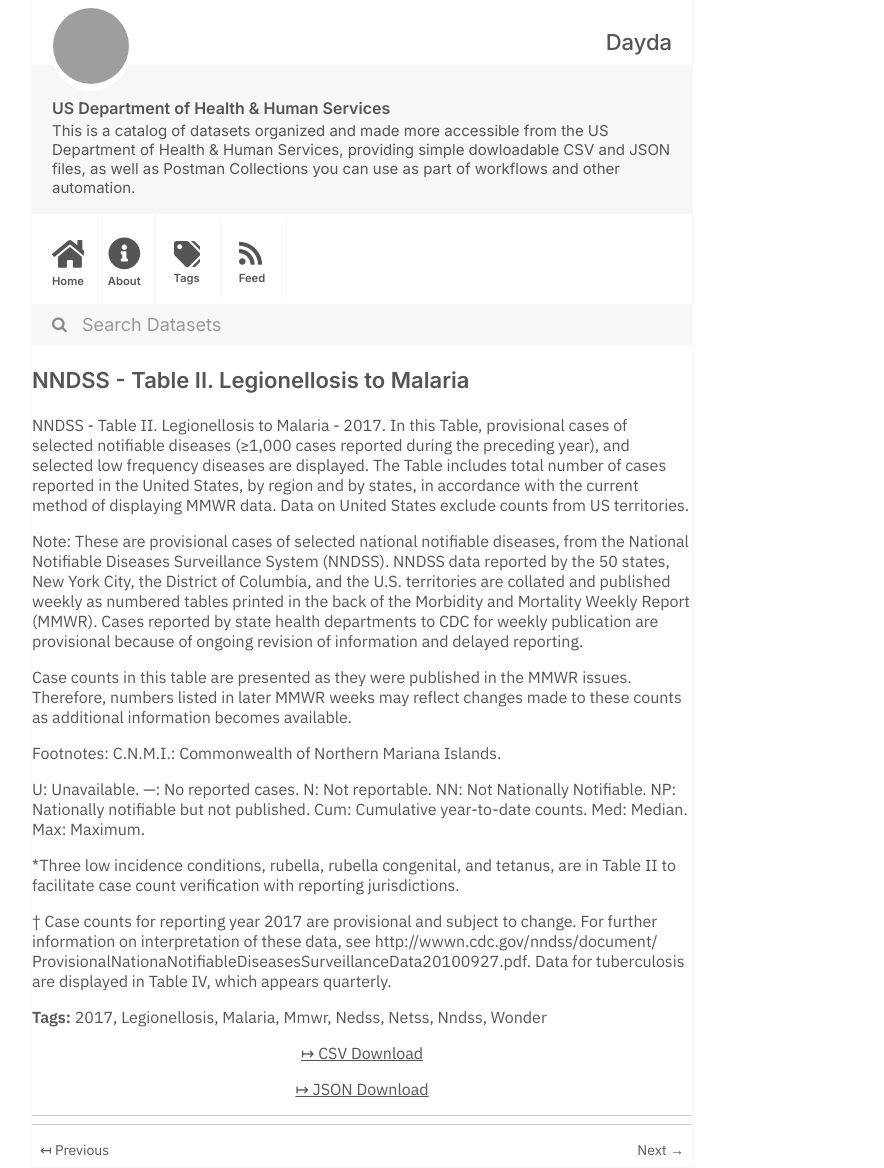
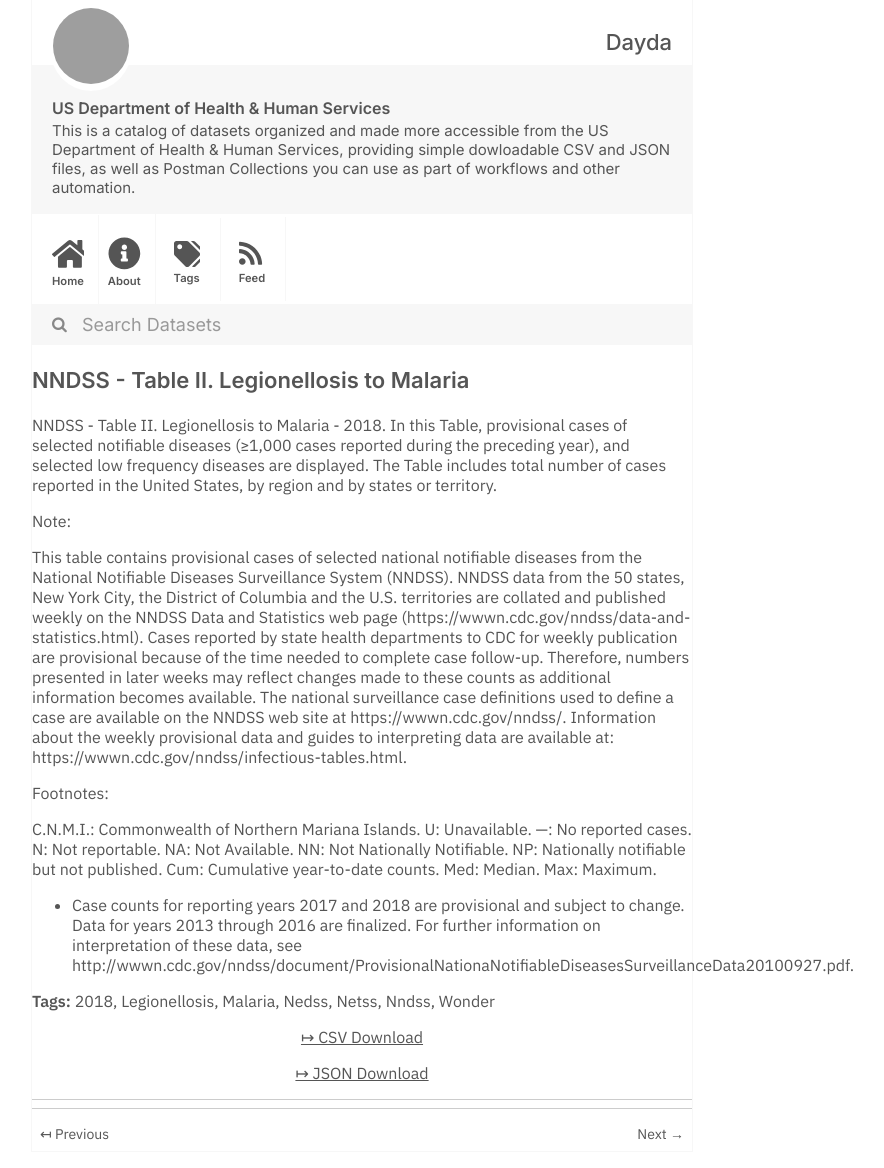
Before and after one commit to dayda-entities/us-department-of-health-and-human-services, a Jekyll site: the page built from _posts/2020-11-10-nndss-table-ii.-legionellosis-to-malaria.md, in a window 1280 px wide. Shown: the whole page, without its empty margins (278-1162 px from the left). Built offline with Jekyll 4.4.1, drawn with Linux system fonts in a browser that asks for light colours; grey boxes are pictures that could not be loaded.

Commit message:
Publish Data

```diff
--- a/_posts/2020-11-10-nndss-table-ii.-legionellosis-to-malaria.md
+++ b/_posts/2020-11-10-nndss-table-ii.-legionellosis-to-malaria.md
@@ -1,36 +1,32 @@
 ---
 title: NNDSS - Table II. Legionellosis to Malaria
-created: '2020-11-10T16:17:43.013689'
-modified: '2021-04-21T22:45:14.750803'
+created: '2020-11-10T16:18:20.464117'
+modified: '2021-04-21T22:38:41.071374'
 state: active
 type: dataset
 tags:
-  - '2017'
+  - '2018'
   - Legionellosis
   - Malaria
-  - Mmwr
   - Nedss
   - Netss
   - Nndss
   - Wonder
 groups: []
-csv_url: 'https://data.cdc.gov/api/views/33kn-dpz2/rows.csv?accessType=DOWNLOAD'
-json_url: 'https://data.cdc.gov/api/views/33kn-dpz2/rows.json?accessType=DOWNLOAD'
+csv_url: 'https://data.cdc.gov/api/views/acdz-tk8j/rows.csv?accessType=DOWNLOAD'
+json_url: 'https://data.cdc.gov/api/views/acdz-tk8j/rows.json?accessType=DOWNLOAD'
 layout: post
 
 ---
-NNDSS - Table II. Legionellosis to Malaria - 2017. In this Table, provisional cases of selected notifiable diseases (≥1,000 cases reported during the preceding year), and selected low frequency diseases are displayed. The Table includes total number of cases reported in the United States, by region and by states, in accordance with the current method of displaying MMWR data.  Data on United States exclude counts from US territories.
+NNDSS - Table II. Legionellosis to Malaria - 2018. In this Table, provisional cases of selected notifiable diseases (≥1,000 cases reported during the preceding year), and selected low frequency diseases are displayed. The Table includes total number of cases reported in the United States, by region and by states or territory.
 
 Note:
-These are provisional cases of selected national notifiable diseases, from the National Notifiable Diseases Surveillance System (NNDSS). NNDSS data reported by the 50 states, New York City, the District of Columbia, and the U.S. territories are collated and published weekly as numbered tables printed in the back of the Morbidity and Mortality Weekly Report (MMWR). Cases reported by state health departments to CDC for weekly publication are provisional because of ongoing revision of information and delayed reporting.
 
-Case counts in this table are presented as they were published in the MMWR issues. Therefore, numbers listed in later MMWR weeks may reflect changes made to these counts as additional information becomes available.
+This table contains provisional cases of selected national notifiable diseases from the National Notifiable Diseases Surveillance System (NNDSS). NNDSS data from the 50 states, New York City, the District of Columbia and the U.S. territories are collated and published weekly on the NNDSS Data and Statistics web page (https://wwwn.cdc.gov/nndss/data-and-statistics.html). Cases reported by state health departments to CDC for weekly publication are provisional because of the time needed to complete case follow-up.  Therefore, numbers presented in later weeks may reflect changes made to these counts as additional information becomes available. The national surveillance case definitions used to define a case are available on the NNDSS web site at https://wwwn.cdc.gov/nndss/. Information about the weekly provisional data and guides to interpreting data are available at: https://wwwn.cdc.gov/nndss/infectious-tables.html.
 
 Footnotes:
- C.N.M.I.: Commonwealth of Northern Mariana Islands.
 
- U: Unavailable. —: No reported cases. N: Not reportable. NN: Not Nationally Notifiable. NP: Nationally notifiable but not published. Cum: Cumulative year-to-date counts. Med: Median. Max: Maximum.
+C.N.M.I.: Commonwealth of Northern Mariana Islands.
+U: Unavailable. —: No reported cases. N: Not reportable. NA:  Not Available.  NN: Not Nationally Notifiable. NP: Nationally notifiable but not published. Cum: Cumulative year-to-date counts. Med: Median. Max: Maximum.
 
-*Three low incidence conditions, rubella, rubella congenital, and tetanus, are in Table II to facilitate case count verification with reporting jurisdictions.
-
-† Case counts for reporting year 2017 are provisional and subject to change. For further information on interpretation of these data, see http://wwwn.cdc.gov/nndss/document/ ProvisionalNationaNotifiableDiseasesSurveillanceData20100927.pdf. Data for tuberculosis are displayed in Table IV, which appears quarterly.
+* Case counts for reporting years 2017 and 2018 are provisional and subject to change. Data for years 2013 through 2016 are finalized. For further information on interpretation of these data, see http://wwwn.cdc.gov/nndss/document/ProvisionalNationaNotifiableDiseasesSurveillanceData20100927.pdf.
```
